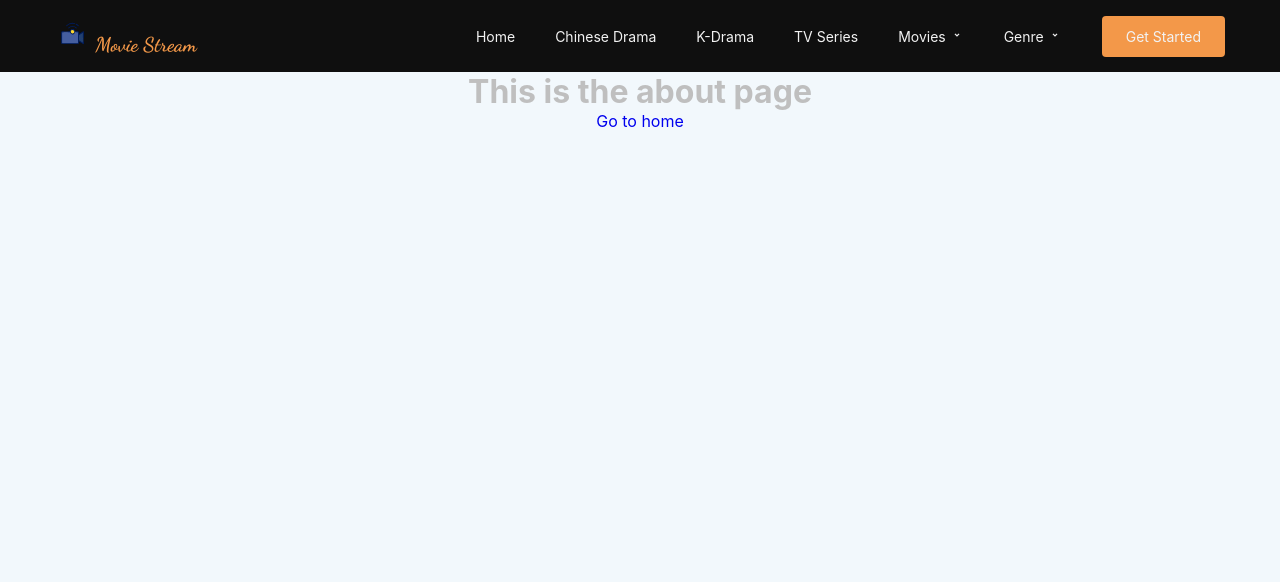
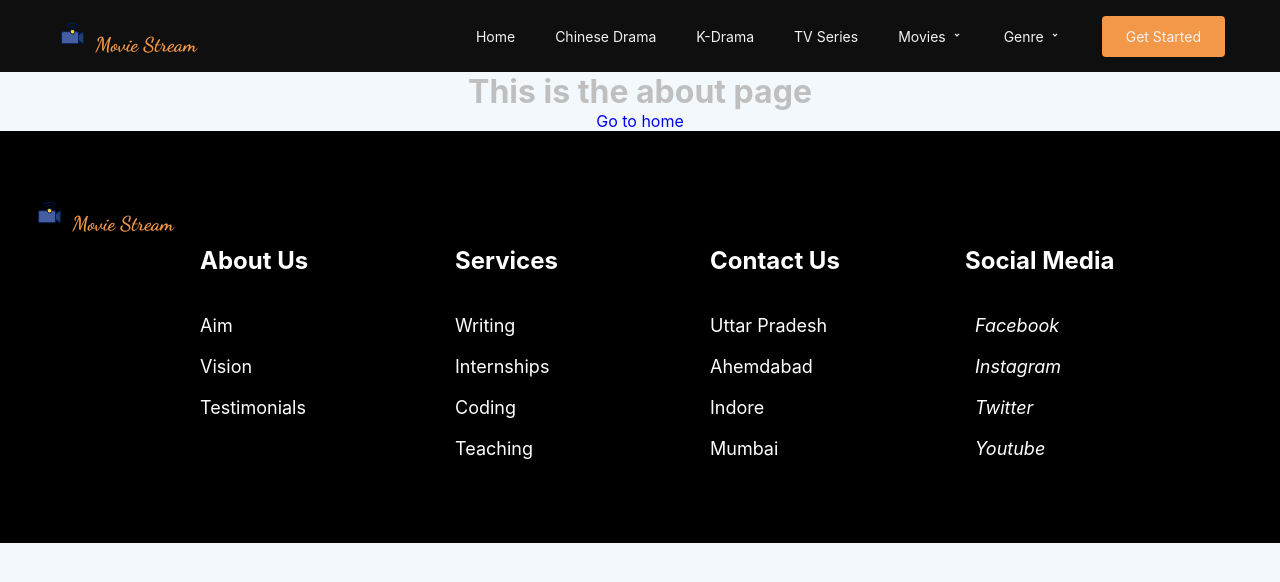
Before and after one commit to GraceWebpro/mov-web, a React (Create React App) app: page /about in a window 1280 px wide. Shown: the top 582 px of the page. Built offline with nearby package versions, Linux system fonts and the light colour scheme; the HTML template or start-up script is replaced by a standard one.

Commit message:
third commit

```diff
--- a/package.json
+++ b/package.json
@@ -12,6 +12,7 @@
     "react-responsive": "^10.0.0",
     "react-router-dom": "^6.25.1",
     "react-scripts": "5.0.1",
+    "styled-components": "^6.1.12",
     "web-vitals": "^2.1.4"
   },
   "scripts": {
--- a/src/App.js
+++ b/src/App.js
@@ -4,6 +4,7 @@
 import About from './components/about/About';
 import { Routes, Route } from 'react-router-dom';
 import Navbar from './components/navbar/Navbar';
+import Footer from './components/footer/Footer';
 
 
 
@@ -15,6 +16,7 @@
         <Route path="/" element={ <HomeHeader/> } />
         <Route path="about" element={ <About/> } />
       </Routes>
+      <Footer />
     </div>
   );
 }
--- /dev/null
+++ b/src/components/footer/Footer.js
@@ -0,0 +1,128 @@
+import React from "react";
+import {
+    Box,
+    FooterContainer,
+    Row,
+    Column,
+    FooterLink,
+    Heading,
+} from "./FooterStyles";
+import logo from '../../logo.svg';
+import { Link } from "react-router-dom";
+
+
+
+const Footer = () => {
+    return (
+        <Box>
+            <h1
+                style={{
+                    color: "var(--first-color)",
+                    textAlign: "left",
+                    marginTop: "0px",
+                    marginBottom: "10px",
+                    transition: "color 0.4s",
+    fontSize: "var(--h2-font-size)",
+    fontFamily: "var(--second-font)",
+                }}
+            >
+<Link to="/" className="nav__logo">
+                <img src={logo} alt='logo' width='35' height='35' /> Movie Stream
+            </Link>            </h1>
+            <FooterContainer>
+                <Row>
+                    <Column>
+                        <Heading>About Us</Heading>
+                        <FooterLink href="#">
+                            Aim
+                        </FooterLink>
+                        <FooterLink href="#">
+                            Vision
+                        </FooterLink>
+                        <FooterLink href="#">
+                            Testimonials
+                        </FooterLink>
+                    </Column>
+                    <Column>
+                        <Heading>Services</Heading>
+                        <FooterLink href="#">
+                            Writing
+                        </FooterLink>
+                        <FooterLink href="#">
+                            Internships
+                        </FooterLink>
+                        <FooterLink href="#">
+                            Coding
+                        </FooterLink>
+                        <FooterLink href="#">
+                            Teaching
+                        </FooterLink>
+                    </Column>
+                    <Column>
+                        <Heading>Contact Us</Heading>
+                        <FooterLink href="#">
+                            Uttar Pradesh
+                        </FooterLink>
+                        <FooterLink href="#">
+                            Ahemdabad
+                        </FooterLink>
+                        <FooterLink href="#">
+                            Indore
+                        </FooterLink>
+                        <FooterLink href="#">
+                            Mumbai
+                        </FooterLink>
+                    </Column>
+                    <Column>
+                        <Heading>Social Media</Heading>
+                        <FooterLink href="#">
+                            <i className="fab fa-facebook-f">
+                                <span
+                                    style={{
+                                        marginLeft: "10px",
+                                    }}
+                                >
+                                    Facebook
+                                </span>
+                            </i>
+                        </FooterLink>
+                        <FooterLink href="#">
+                            <i className="fab fa-instagram">
+                                <span
+                                    style={{
+                                        marginLeft: "10px",
+                                    }}
+                                >
+                                    Instagram
+                                </span>
+                            </i>
+                        </FooterLink>
+                        <FooterLink href="#">
+                            <i className="fab fa-twitter">
+                                <span
+                                    style={{
+                                        marginLeft: "10px",
+                                    }}
+                                >
+                                    Twitter
+                                </span>
+                            </i>
+                        </FooterLink>
+                        <FooterLink href="#">
+                            <i className="fab fa-youtube">
+                                <span
+                                    style={{
+                                        marginLeft: "10px",
+                                    }}
+                                >
+                                    Youtube
+                                </span>
+                            </i>
+                        </FooterLink>
+                    </Column>
+                </Row>
+            </FooterContainer>
+        </Box>
+    );
+};
+export default Footer;
--- /dev/null
+++ b/src/components/footer/FooterStyles.js
@@ -0,0 +1,67 @@
+// components/FooterStyles.js
+
+import styled from "styled-components";
+
+export const Box = styled.div`
+    padding: 5% 2.5%;
+    background: black;
+    // position: absolute;
+    bottom: 0;
+    right: 0;
+    width: 100%;
+
+    @media (max-width: 1000px) {
+        // padding: 70px 30px;
+    }
+`;
+
+export const FooterContainer = styled.div`
+    display: flex;
+    flex-direction: column;
+    justify-content: center;
+    max-width: 1000px;
+    margin: 0 auto;
+    /* background: red; */
+`;
+
+export const Column = styled.div`
+    display: flex;
+    flex-direction: column;
+    text-align: left;
+    margin-left: 60px;
+`;
+
+export const Row = styled.div`
+    display: grid;
+    grid-template-columns: repeat(
+        auto-fill,
+        minmax(185px, 1fr)
+    );
+    grid-gap: 20px;
+
+    @media (max-width: 1000px) {
+        grid-template-columns: repeat(
+            auto-fill,
+            minmax(200px, 1fr)
+        );
+    }
+`;
+
+export const FooterLink = styled.a`
+    color: #fff;
+    margin-bottom: 20px;
+    font-size: 18px;
+    text-decoration: none;
+
+    &:hover {
+        color: green;
+        transition: 200ms ease-in;
+    }
+`;
+
+export const Heading = styled.p`
+    font-size: 24px;
+    color: #fff;
+    margin-bottom: 40px;
+    font-weight: bold;
+`;
```
Also changed, not shown: src/components/navbar/Navbar.css (+4 -4 lines), 1 other file (tests, documents, lock files or other folders).
